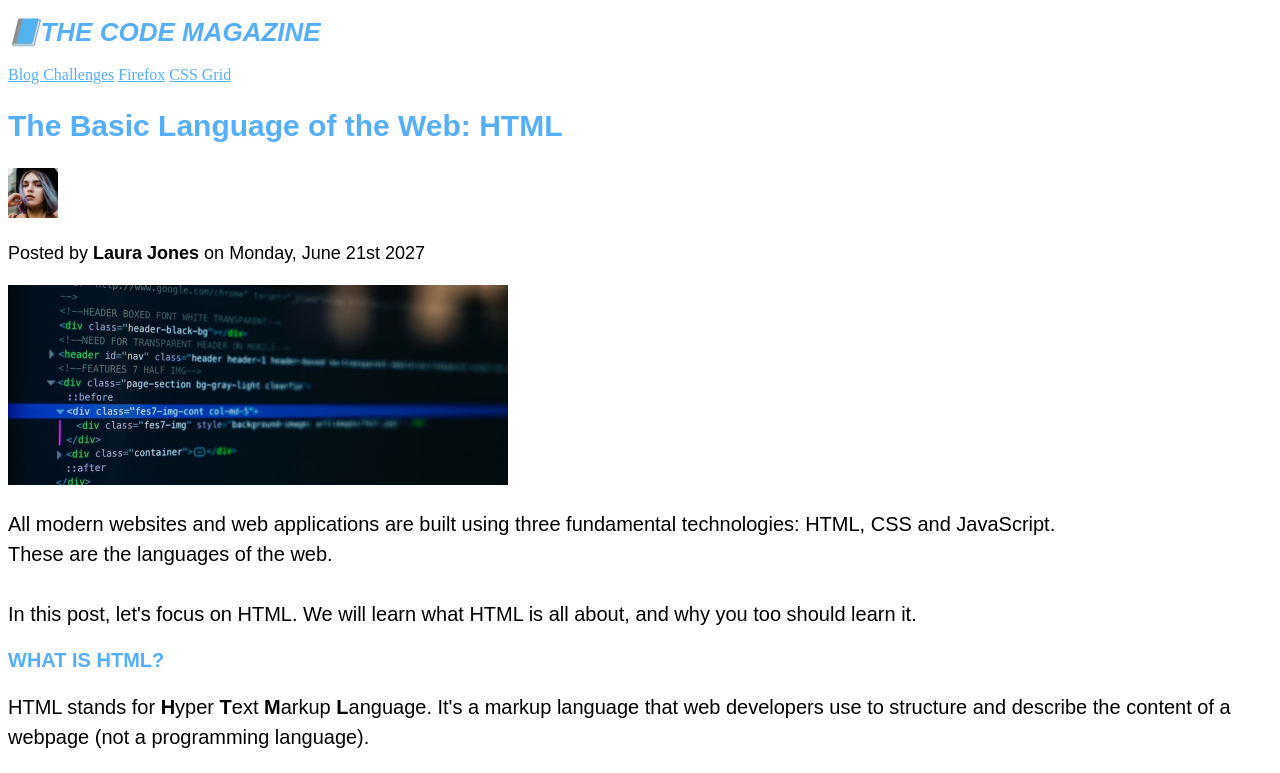
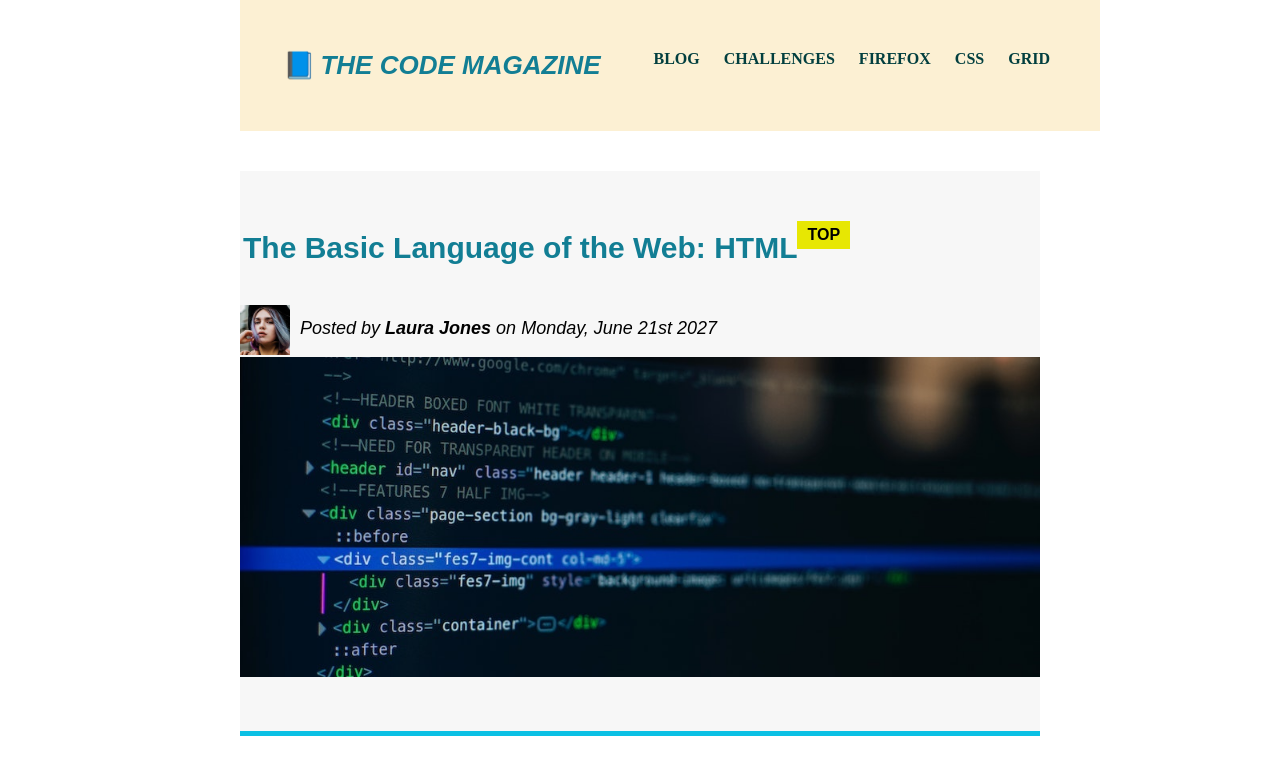
Before and after one commit to Tarun-Gudapati/webdevelopmentProjects, a plain HTML site: page index.html in a window 1280 px wide. Shown: the top 773 px of the page. Drawn offline with Linux system fonts and the light colour scheme; files whose address does not match are found by name.

Commit message:
Update style.css

```diff
--- a/style.css
+++ b/style.css
@@ -1,3 +1,8 @@
+* {
+  margin: 0;
+  padding: 0;
+}
+
 h1 {
   font-family: sans-serif;
   font-size: 26px;
@@ -7,6 +12,7 @@ h1 {
 h2 {
   font-size: 30px;
   font-family: sans-serif;
+  margin-bottom: 30px;
 }
 h3 {
   font-size: 20px;
@@ -21,7 +27,7 @@ h4 {
 }
 p,
 li {
-  font-size: 20px;
+  font-size: 15px;
   font-family: sans-serif;
   line-height: 1.5;
   color: #000000;
@@ -49,26 +55,45 @@ li {
   list-style: none;
 }
 li {
-  font-size: 20px;
+  font-size: 15px;
   font-family: sans-serif;
   color: rgb(95, 88, 88);
+  margin-bottom: 10px;
+  margin-left: 35px;
 }
 h1,
 h2,
-h3,
-h4 {
-  color: hwb(207 2% 4% / 0.678);
+h3 {
+  color: hwb(190 7% 42%);
   font-family: sans-serif;
+  padding: 10px;
+  padding-left: 3px;
 }
 .main-header {
-  background-color: rgb(255, 255, 255);
+  background-color: rgb(252, 240, 211);
+
+  padding: 40px;
+  margin-bottom: 40px;
+  /* height: 90px; */
+  width: 780px;
 }
+.code-img {
+  width: 100%;
+  height: auto;
+}
+/* .s {
+  margin-left: 10px;
+} */
 /* h1 {
   text-align: center;
 } */
-/* aside {
-  background-color: rgb(230, 184, 125);
+aside {
   border-top: 5px solid #0bc0e4;
+  padding: 50px 0px;
+  border-bottom: 5px solid #0bc0e4;
+  margin-bottom: 10px;
+  background-color: rgba(253, 253, 212, 0.41);
+  width: 500px;
 }
 /* body {
   background-color: #053e25;
@@ -76,9 +101,102 @@ h4 {
 /* li:nth-child(even) {
   color: red;
 } */
-a:link {
-  color: hwb(207 2% 4% / 0.678);
-}
+
 /* a:visited {
   color: brown;
 } */
+a:hover {
+  color: rgb(42, 42, 109);
+  font-weight: bolder;
+  text-decoration: underline solid rgb(0, 0, 0);
+}
+a:active {
+  background-color: antiquewhite;
+}
+.post-header {
+  margin-bottom: 40px;
+}
+p {
+  margin-bottom: 15px;
+}
+article {
+  background-color: #f7f7f7;
+  border-top: #0bc0e4;
+  border-bottom: 5px solid #0bc0e4;
+  padding: 50px 0;
+}
+a {
+  font-weight: bolder;
+
+  color: rgb(2, 63, 63);
+  text-decoration: none;
+  text-transform: uppercase;
+}
+.container {
+  width: 800px;
+  margin-left: auto;
+  margin-right: auto;
+}
+/* .s {
+  color: hwb(0 100% 0%);
+  background-color: rgb(85, 2, 2);
+  padding: 20px;
+  margin: 30px;
+  display: block;
+} */
+.s {
+  margin: 10px 10px;
+  display: inline-block;
+}
+.bottom-button {
+  font-size: 22px;
+  padding: 20px;
+  cursor: pointer;
+  position: absolute;
+  bottom: 10px;
+  right: 10px;
+}
+
+body {
+  position: relative;
+}
+h1::first-letter {
+  font-style: normal;
+  margin-right: 5px;
+}
+h2 {
+  /*
+  background-color: #0bc0e4; */
+  position: relative;
+}
+h2::after {
+  content: "TOP";
+  color: #000000;
+  background-color: rgb(231, 231, 3);
+  font-size: 16px;
+  display: inline-block;
+  padding: 5px 10px;
+  position: -webkit-sticky;
+  position: absolute;
+  top: 0;
+
+  margin-right: 20%;
+}
+.author-image {
+  float: left;
+}
+.author {
+  font-style: italic;
+  float: left;
+  margin-left: 10px;
+  padding-top: 10px;
+}
+h1 {
+  float: left;
+}
+nav {
+  float: right;
+}
+.clear {
+  clear: both;
+}
```
